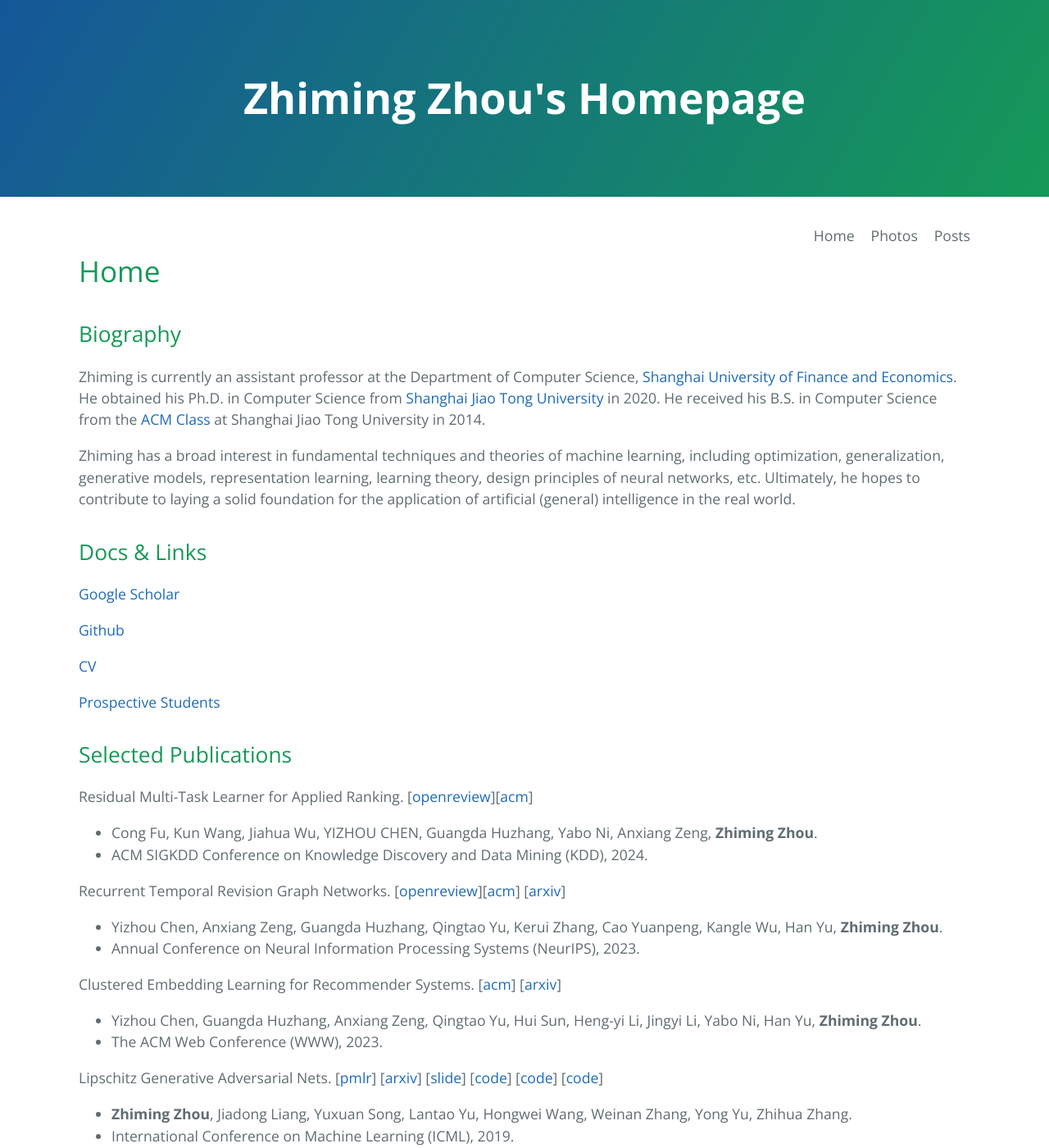
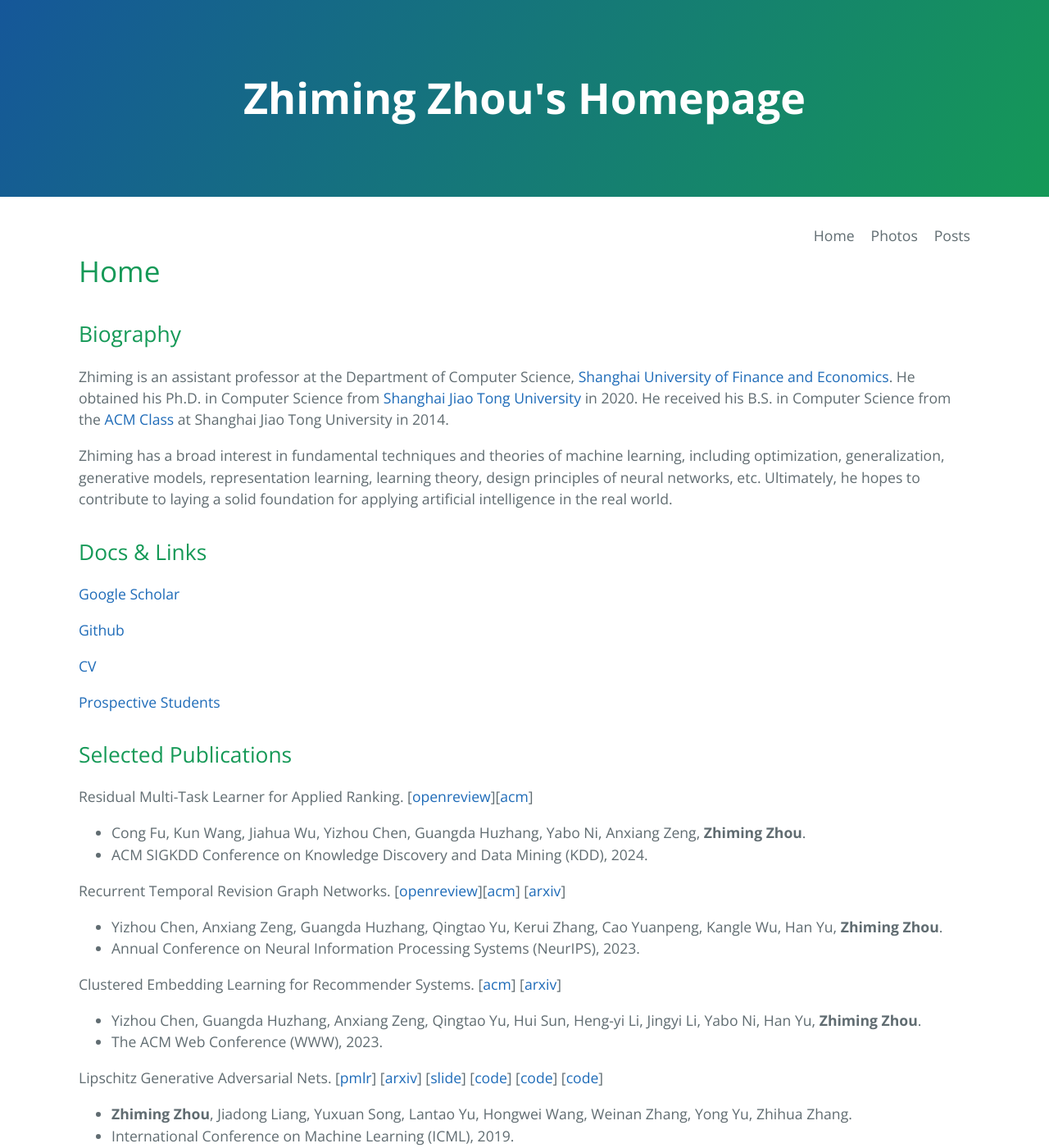
Before and after one commit to ZhimingZhou/zhimingzhou.github.io, a Jekyll site: the page built from index.md, in a window 1280 px wide and 1400 px high. Shown: the whole window at 82% size. Built offline with Jekyll 4.4.1, drawn with Linux system fonts in a browser that asks for light colours.

Commit message:
Update index.md

```diff
--- a/index.md
+++ b/index.md
@@ -7,9 +7,9 @@ permalink: /
 
 ## Biography
 
-Zhiming is currently an assistant professor at the Department of Computer Science, [Shanghai University of Finance and Economics](http://english.sufe.edu.cn/). He obtained his Ph.D. in Computer Science from [Shanghai Jiao Tong University](http://en.sjtu.edu.cn/) in 2020. He received his B.S. in Computer Science from the [ACM Class](https://acm.sjtu.edu.cn/home) at Shanghai Jiao Tong University in 2014.
+Zhiming is an assistant professor at the Department of Computer Science, [Shanghai University of Finance and Economics](http://english.sufe.edu.cn/). He obtained his Ph.D. in Computer Science from [Shanghai Jiao Tong University](http://en.sjtu.edu.cn/) in 2020. He received his B.S. in Computer Science from the [ACM Class](https://acm.sjtu.edu.cn/home) at Shanghai Jiao Tong University in 2014.
 
-Zhiming has a broad interest in fundamental techniques and theories of machine learning, including optimization, generalization, generative models, representation learning, learning theory, design principles of neural networks, etc. Ultimately, he hopes to contribute to laying a solid foundation for the application of artificial (general) intelligence in the real world.
+Zhiming has a broad interest in fundamental techniques and theories of machine learning, including optimization, generalization, generative models, representation learning, learning theory, design principles of neural networks, etc. Ultimately, he hopes to contribute to laying a solid foundation for applying artificial intelligence in the real world.
 
 ## Docs & Links
 
@@ -25,7 +25,7 @@ Zhiming has a broad interest in fundamental techniques and theories of machine l
 
 Residual Multi-Task Learner for Applied Ranking.
   \[[openreview](https://openreview.net/forum?id=dOWWNW9CJ3)\]\[[acm](https://dl.acm.org/doi/abs/10.1145/3637528.3671523)\]
-- Cong Fu, Kun Wang, Jiahua Wu, YIZHOU CHEN, Guangda Huzhang, Yabo Ni, Anxiang Zeng, **Zhiming Zhou**.
+- Cong Fu, Kun Wang, Jiahua Wu, Yizhou Chen, Guangda Huzhang, Yabo Ni, Anxiang Zeng, **Zhiming Zhou**.
 - ACM SIGKDD Conference on Knowledge Discovery and Data Mining (KDD), 2024.
 
 Recurrent Temporal Revision Graph Networks.
```
